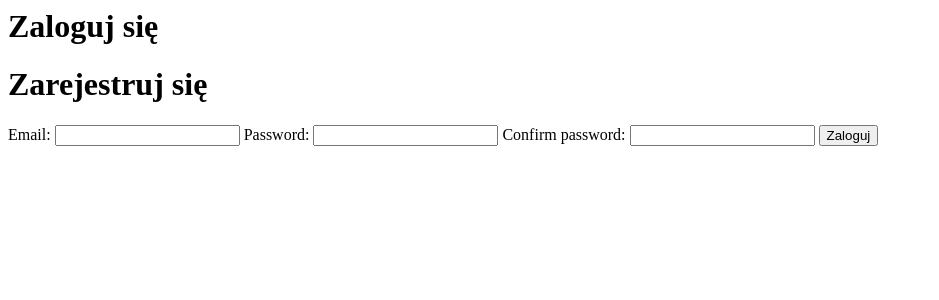
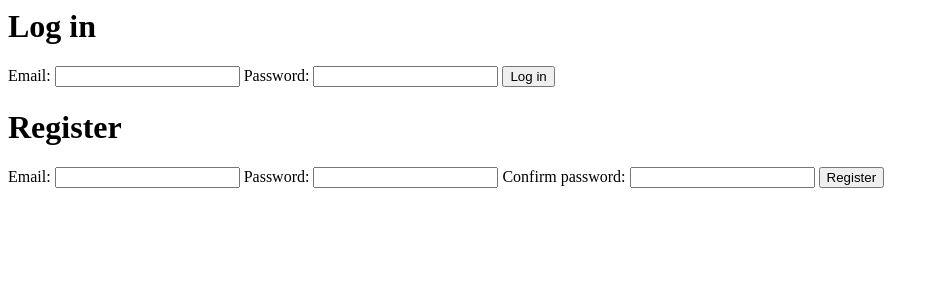
Before and after one commit to notedwinpiatek/formularz-rejestracji-i-logowania, a PHP site: page / in a window 1280 px wide. Shown: the top 300 px of the page, without its empty margins (0-939 px from the left). Run offline with PHP 8.4, Linux system fonts and the light colour scheme.

Commit message:
zgodność haseł przy rejestracji

```diff
--- a/index.php
+++ b/index.php
@@ -26,12 +26,32 @@ if(isset($_REQUEST['email']) && isset($_REQUEST['password'])) {
         }
     }
 }
+if(isset($_REQUEST['action']) && isset($_REQUEST['action'])) {
+    $db = new mysqli("localhost", "root", "", "auth");
+    $email = $_REQUEST['email'];
+
+    $email = filter_var($email, FILTER_SANITIZE_EMAIL);
+
+    $password = $_REQUEST['password'];
+    $passwordRepeat = $_REQUEST['passwordRepeat'];
+
+    if($password == $passwordRepeat){
+
+    } else {
+        echo "Passwords are not identical - try again!";
+    }
+}
 ?>
-<h1>Zaloguj się</h1>
+<h1>Log in</h1>
 <form action="index.php" method="get">
-
+<label for="emailInput">Email:</label>
+    <input type="email" name="email" id="emailInput" required>
+    <label for="passwordInput">Password:</label>
+    <input type="password" name="password" id="passwordInput" required>
+    <input type="hidden" name="action" value="login">
+    <input type="submit" value="Log in">
 </form>
-<h1>Zarejestruj się</h1>
+<h1>Register</h1>
 <form action="index.php" method="post">
     <label for="emailInput">Email:</label>
     <input type="email" name="email" id="emailInput" required>
@@ -39,5 +59,5 @@ if(isset($_REQUEST['email']) && isset($_REQUEST['password'])) {
     <input type="password" name="password" id="passwordInput" required>
     <label for="passwordRepeat">Confirm password:</label>
     <input type="password" name="password" id="passwordRepeat" required>
-    <input type="submit" value="Zaloguj">
+    <input type="submit" value="Register">
 </form>
```
